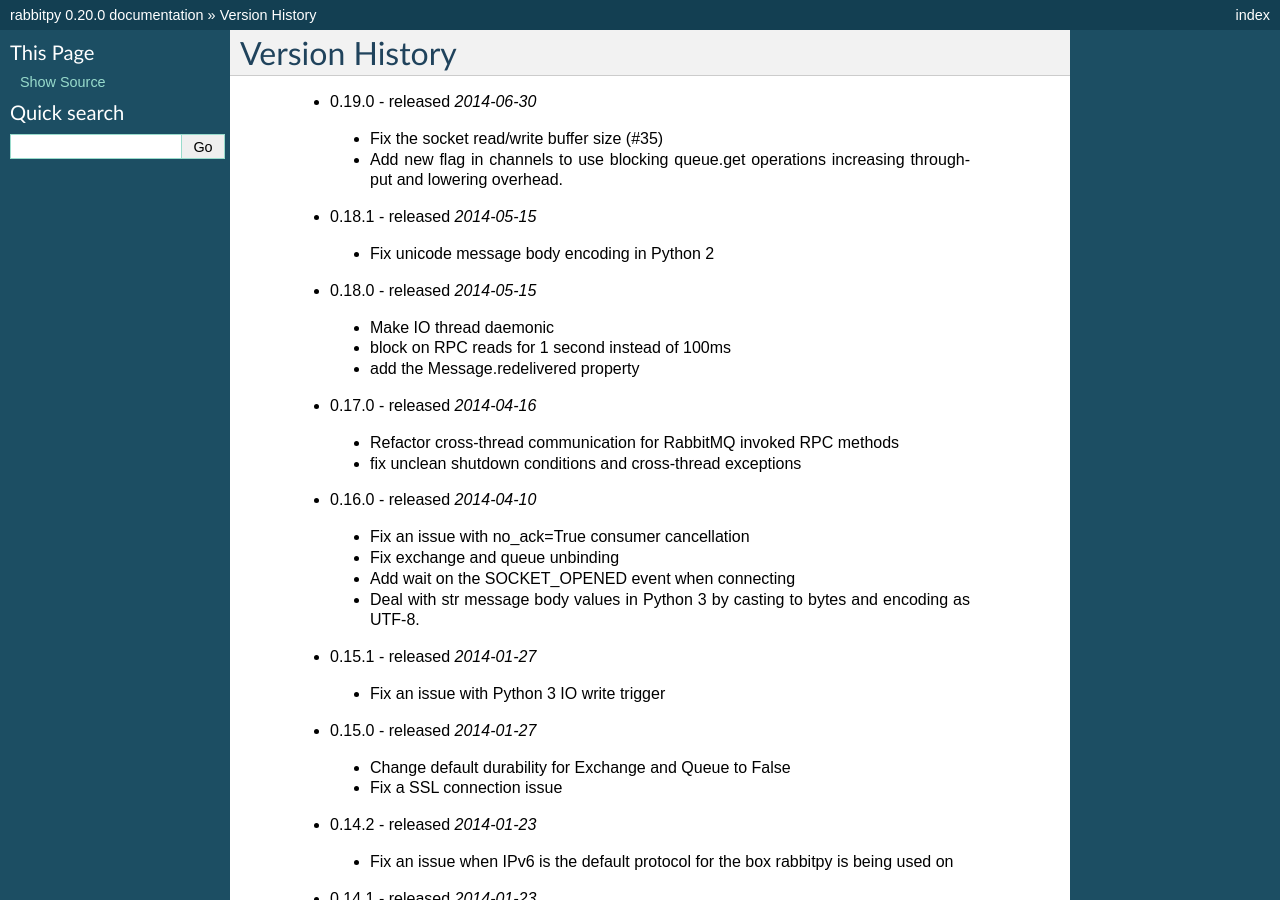
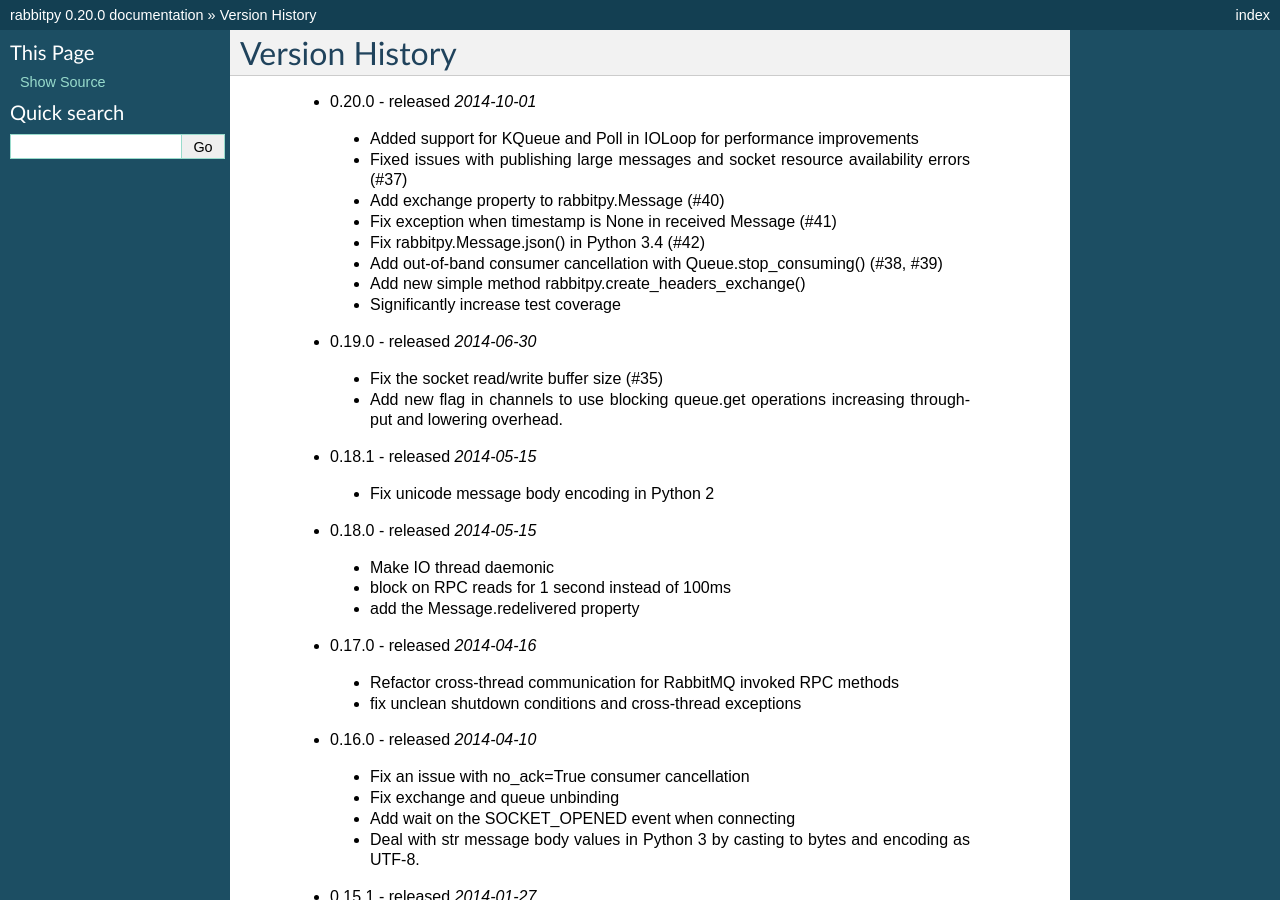
Before and after one commit to gmr/rabbitpy, a Sphinx documentation site: the page built from docs/history.rst, in a window 1280 px wide and 900 px high. Built offline with Sphinx 7.4.7, drawn with Linux system fonts in a browser that asks for light colours.

Commit message:
Update version history [ci skip]

```diff
--- a/docs/history.rst
+++ b/docs/history.rst
@@ -1,5 +1,14 @@
 Version History
 ---------------
+ - 0.20.0 - released *2014-10-01*
+  - Added support for KQueue and Poll in IOLoop for performance improvements
+  - Fixed issues with publishing large messages and socket resource availability errors (#37)
+  - Add exchange property to rabbitpy.Message (#40)
+  - Fix exception when timestamp is None in received Message (#41)
+  - Fix rabbitpy.Message.json() in Python 3.4 (#42)
+  - Add out-of-band consumer cancellation with Queue.stop_consuming() (#38, #39)
+  - Add new simple method rabbitpy.create_headers_exchange()
+  - Significantly increase test coverage
  - 0.19.0 - released *2014-06-30*
   - Fix the socket read/write buffer size (#35)
   - Add new flag in channels to use blocking queue.get operations increasing throughput and lowering overhead.
```
